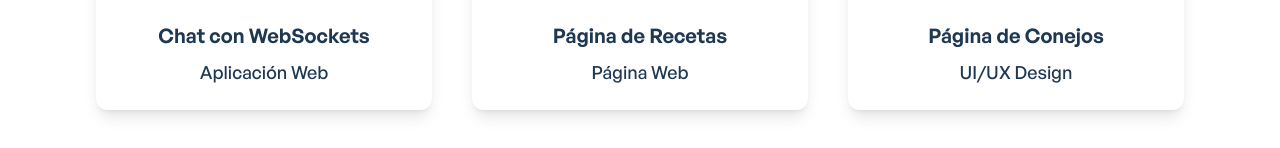
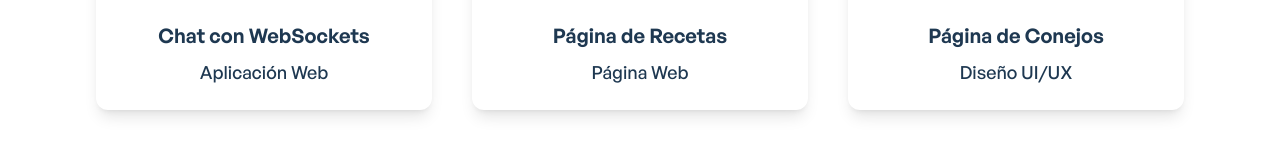
Before and after one commit to randymxd06/My_Portfolio, a Vue app: page /projects in a window 1280 px wide. Shown: the part 606-754 px from the top of the page. Built offline with nearby package versions, Linux system fonts and the light colour scheme; what vue-backtotop would draw is missing.

Commit message:
feat: :lipstick: Realice cambios en las tarjetas de los proyectos
Solamenta cambie el titulo de que tipo de proyecto es en la parte de la pagina de conejos

```diff
--- a/src/data/projects.js
+++ b/src/data/projects.js
@@ -281,27 +281,27 @@ const projects = [
 	{
 		id: 3,
 		title: 'Página de Conejos',
-		category: 'UI/UX Design',
+		category: 'Diseño UI/UX',
 		img: require('@/assets/images/projects/rabbits.png'),
 		singleProjectHeader: {
 			singleProjectTitle: 'Página de Conejos',
 			singleProjectDate: 'Ene 01, 2024',
-			singleProjectTag: 'UI/UX Design',
+			singleProjectTag: 'Diseño UI/UX',
 		},
 		projectImages: [
 			{
 				id: 1,
-				title: 'Pagina de Recetas',
+				title: 'Pagina de Conejos',
 				img: require('@/assets/images/projects/rabbits/rabbits2.png'),
 			},
 			{
 				id: 2,
-				title: 'Pagina de Recetas',
+				title: 'Pagina de Conejos',
 				img: require('@/assets/images/projects/rabbits/rabbits3.png'),
 			},
 			{
 				id: 3,
-				title: 'Pagina de Recetas',
+				title: 'Pagina de Conejos',
 				img: require('@/assets/images/projects/rabbits/rabbits4.png'),
 			},
 		],
```
